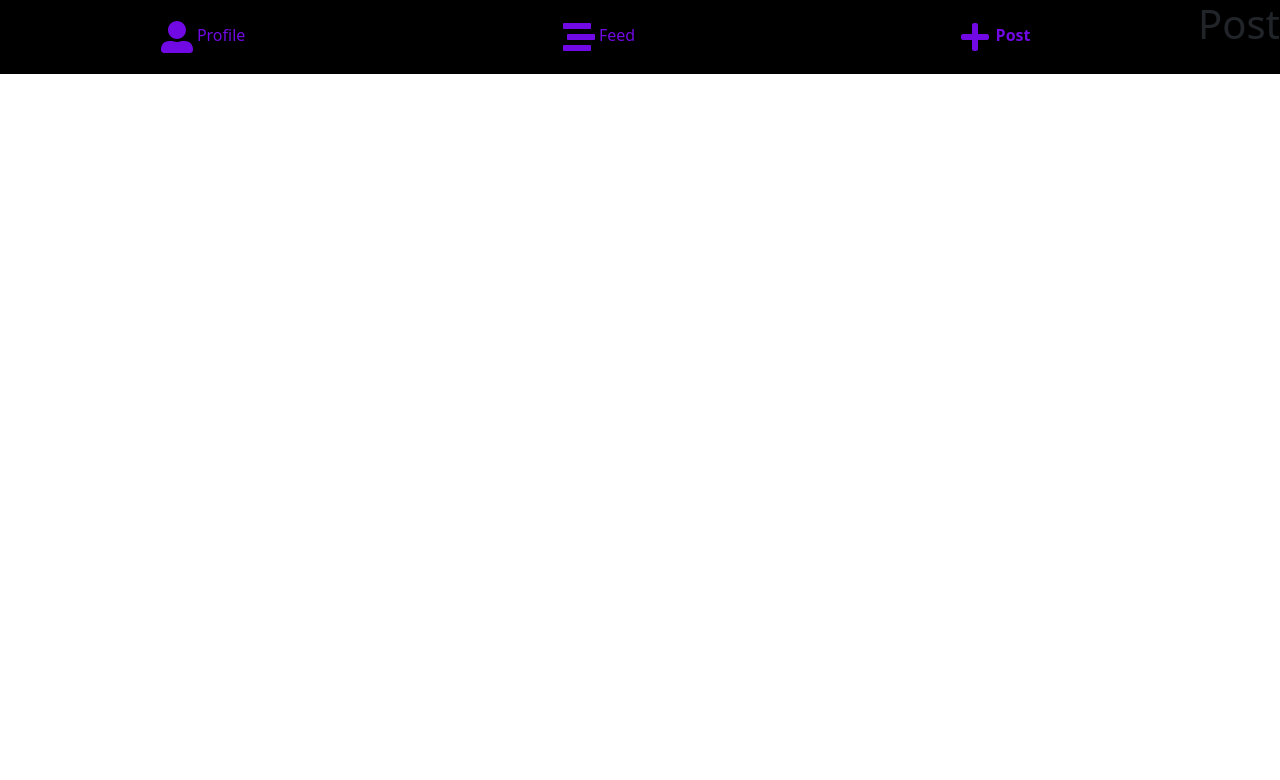
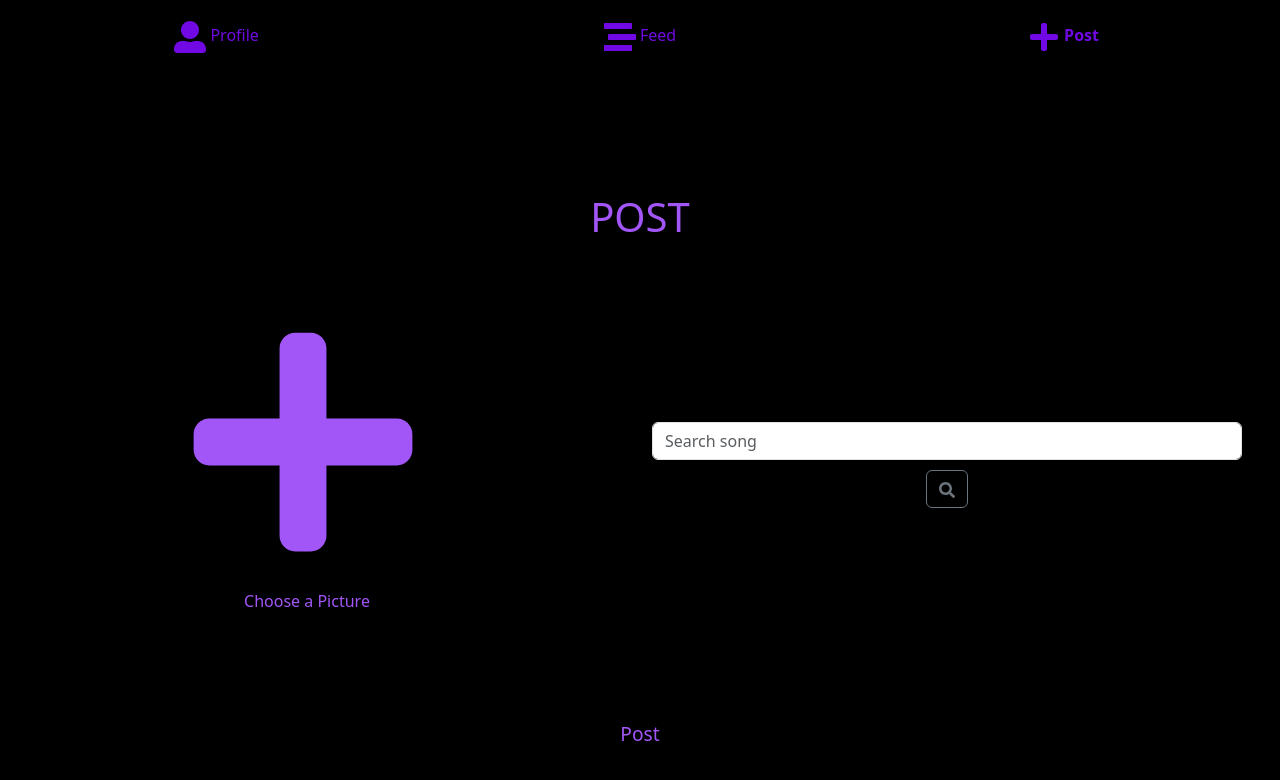
Before and after one commit to Krish-002/spot-social-react, a React (Create React App) app: page /#/Post in a window 1280 px wide. Shown: the top 780 px of the page. Built offline with nearby package versions, Linux system fonts and the light colour scheme.

Commit message:
post screen UI

```diff
--- /dev/null
+++ b/src/Spot/Post/index.css
@@ -0,0 +1,75 @@
+.kb-screen-header{
+    color: #a256f8;
+}
+
+.kb-button-large {
+    font-size: 1.5rem;
+    padding: 10px 20px;
+  }
+
+  .kb-input-group {
+    width: auto;
+  }
+
+  /* index.css */
+.kb-fullscreen {
+    height: 100vh; /* Full viewport height */
+    display: flex;
+    flex-direction: column;
+    justify-content: center;
+}
+
+.kb-full-width {
+    width: 100vw; /* Full viewport width */
+}
+
+.kb-half-screen {
+    flex: 1; /* Each section takes half of the available space */
+    display: flex;
+    justify-content: center;
+    align-items: center;
+    height: 50vh; /* Half of the viewport height for these sections */
+}
+
+.kb-half-screen:hover{
+    background-color: rgba(255, 255, 255, 0.1);
+}
+
+.kb-button-large {
+    font-size: 1.5rem;
+    padding: 10px 20px;
+    color:  #a256f8;
+}
+.kb-button-large-text{
+    font-size: 1rem;
+    padding: 10px 20px;
+    color:  #a256f8;
+}
+
+.kb-input-group {
+    flex-direction: flex; /* Stack the input and button vertically */
+    padding: 0 50px
+}
+
+.kb-search-button {
+    margin-top: 10px; /* Spacing between input and button */
+}
+
+.kb-search-bar{
+    color: black;
+}
+
+.kb-post-button {
+    color:  #a256f8;
+
+    font-size: 1.2rem;
+    padding: 10px 20px;
+    width: 200px; /* Fixed width for consistency */
+    margin: 20px auto; /* Center the button horizontally and add top margin */
+    display: block; /* This makes margin auto effective for centering */
+}
+
+.kb-post-button:hover {
+background-color:rgba(255, 255, 255, 0.1);
+color:  #a256f8
+}
--- /dev/null
+++ b/src/Spot/Post/index.tsx
@@ -0,0 +1,29 @@
+import React from 'react';
+import { FaPlus, FaSearch } from 'react-icons/fa';
+import './index.css';
+
+function PostScreen() {
+    return (
+        <div className="container-fluid text-center kb-fullscreen">
+            <h1 className="my-4 kb-screen-header">POST</h1>
+            <div className="d-flex flex-row justify-content-center align-items-center mb-4 kb-full-width">
+                <div className="d-flex flex-column justify-content-center align-items-center kb-half-screen">
+                    <button className="btn kb-button-large">
+                        <FaPlus className="me-2" size={250}/>
+                    </button>
+                    <div className="btn kb-button-large-text">Choose a Picture</div>
+                </div>
+
+                <div className="d-flex flex-column justify-content-center align-items-center kb-half-screen kb-input-group">
+                    <input type="text" className="kb-search-bar form-control" placeholder="Search song" aria-label="Search song" aria-describedby="button-addon2" />
+                    <button className="btn btn-outline-secondary kb-search-button" type="button">
+                        <FaSearch />
+                    </button>
+                </div>
+            </div>
+            <button className="btn kb-post-button">Post</button>
+        </div>
+    );
+}
+
+export default PostScreen;
--- a/src/Spot/index.tsx
+++ b/src/Spot/index.tsx
@@ -1,16 +1,17 @@
 import SpotNavigation from "./Navigation";
 import AdminHomePage from "./Admin";
+import PostScreen from "./Post";
 import "./index.css";
 import { Routes, Route, Navigate } from "react-router-dom";
 
 const Spot = () => {
-  return (<div className="d-flex kb-container">
+  return (<div className="kb-container">
   <SpotNavigation />
 
   <Routes>
   <Route path="/" element={<Navigate to="/Feed" />} />
   <Route path="/Profile/*" element={<h1>Profile</h1>} />
-  <Route path="/Post/*" element={<h1>Post</h1>} />
+  <Route path="/Post/*" element={<PostScreen />} />
   <Route path="/Admin" element={<AdminHomePage />}/>
   </Routes>
   </div>)
```
